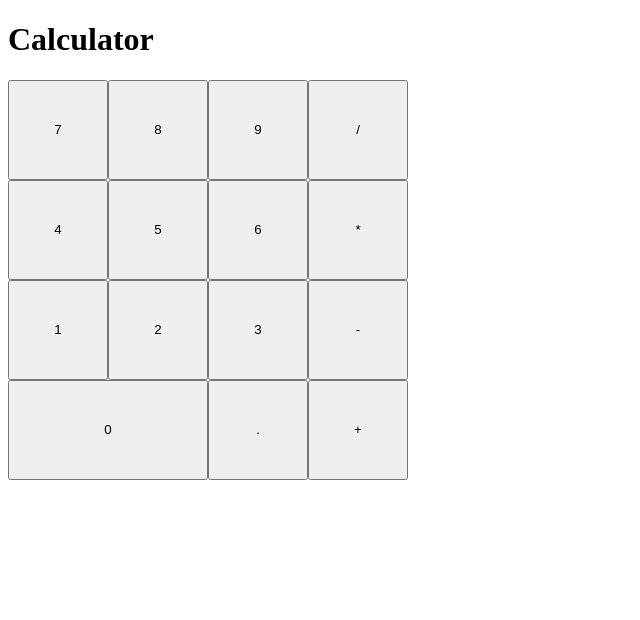
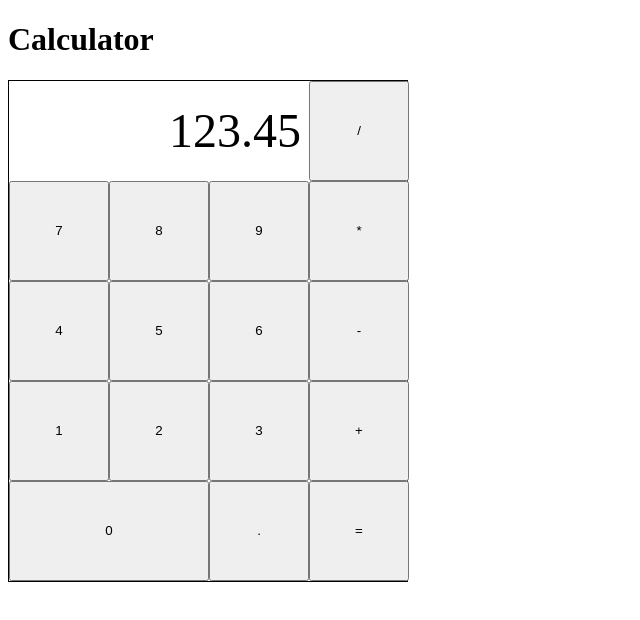
Before and after one commit to claeswdev/calculator, a plain HTML site: page index.html in a window 1280 px wide. Shown: the whole page, without its empty margins (0-640 px from the left). Drawn offline with Linux system fonts and the light colour scheme.

Commit message:
Add equals button and results display
Now the final layout is complete (I think). Now it's time to
start implement the functionality :)

```diff
--- a/script.js
+++ b/script.js
@@ -32,6 +32,13 @@ function operate(operator, leftOperand, rightOperand) {
     }
 }
 
+const display = document.createElement("div");
+const displayText = document.createElement("div");
+displayText.textContent = 123.45;
+display.style.cssText = "width: 300px; height: 100px; display: flex; justify-content: flex-end; align-items: center; font-size: 48px; padding-right: 8px;"
+display.appendChild(displayText);
+leftColumn.appendChild(display);
+
 function seedNumberButtons() {
     for (let i = 9; i >= 1; i--) {
         const numberButton = document.createElement("button");
@@ -60,15 +67,17 @@ function seedRightColumn() {
     const minus = document.createElement("button");
     const multiply = document.createElement("button");
     const divide = document.createElement("button");
+    const equals = document.createElement("button");
 
     plus.textContent = "+";
     minus.textContent = "-";
     multiply.textContent = "*";
     divide.textContent = "/";
+    equals.textContent = "=";
 
 
 
-    const rightColumnButtons = [plus, minus, multiply, divide];
+    const rightColumnButtons = [equals, plus, minus, multiply, divide];
     rightColumnButtons.forEach(item => {
         item.style.cssText = "width: 100px; height: 100px";
         rightColumn.append(item);
--- a/styles.css
+++ b/styles.css
@@ -6,6 +6,7 @@
     display: flex;
     width: 400px;
     height: auto;
+    border: 1px solid black;
 }
 
 .left-column {
```
